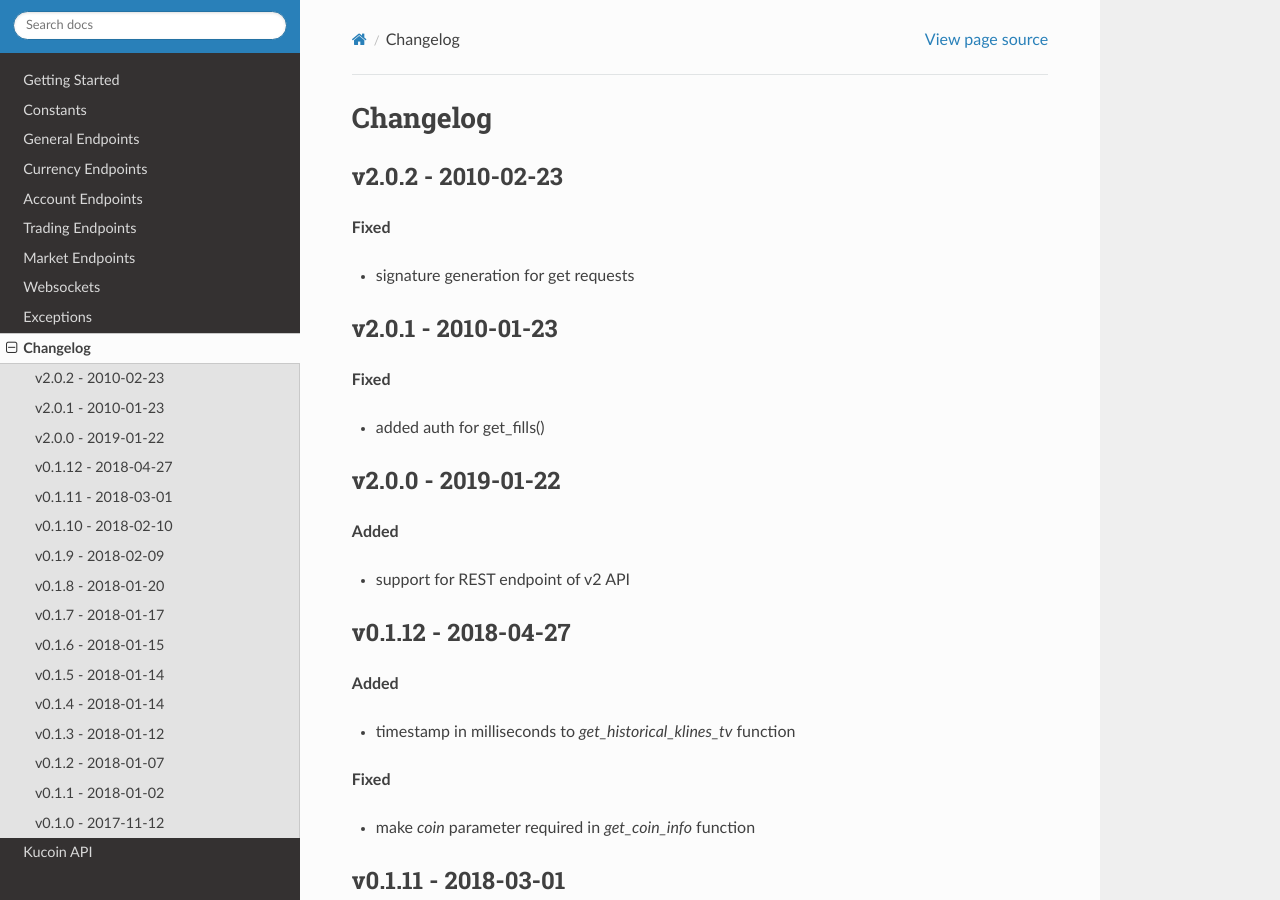
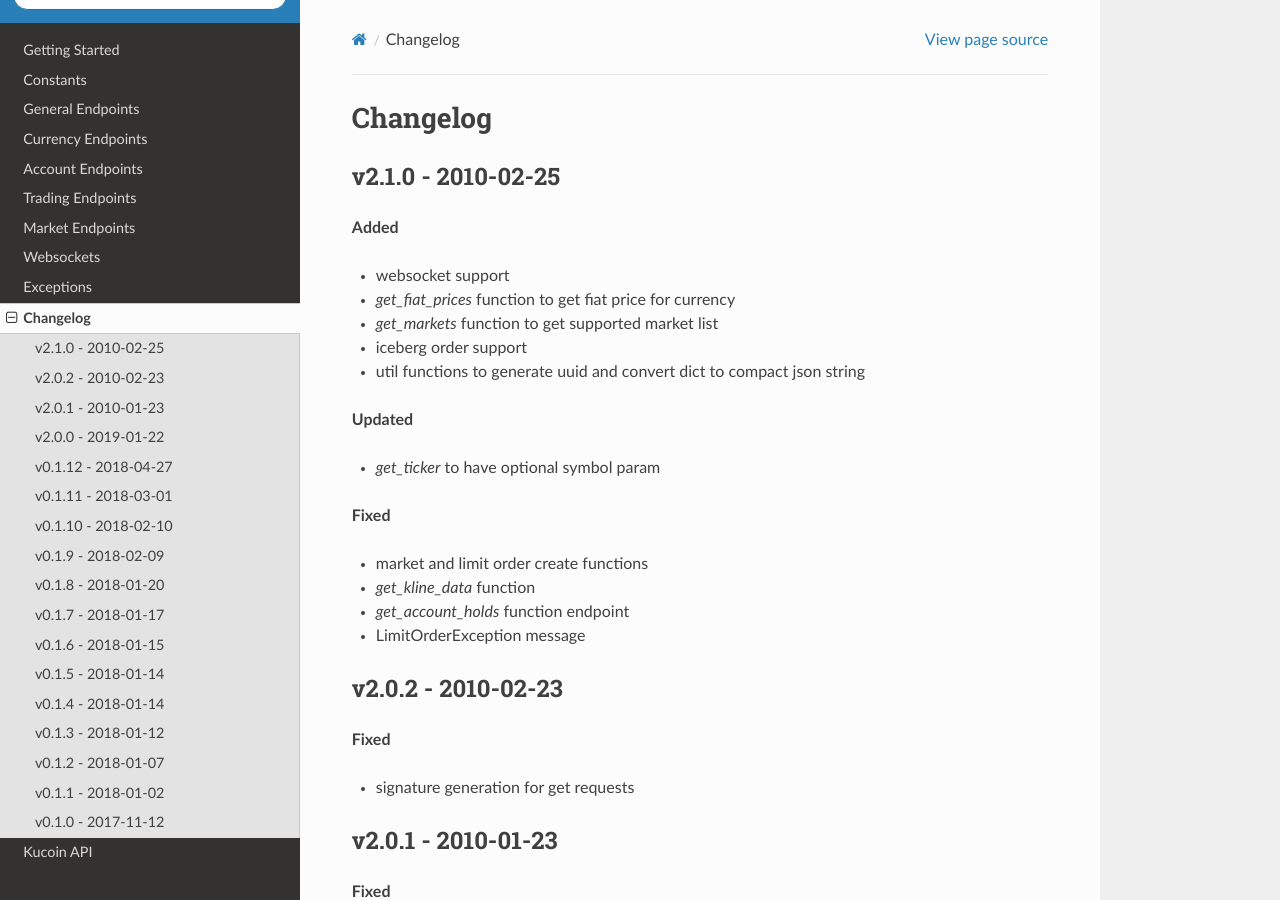
Before and after one commit to sammchardy/python-kucoin, a Sphinx documentation site: the page built from docs/changelog.rst, in a window 1280 px wide and 900 px high. Built offline with Sphinx 7.4.7 and the Read the Docs theme 2.0.0, drawn with Linux system fonts in a browser that asks for light colours; formulas are drawn with MathJax 3.

Commit message:
Update to v2.1.0

```diff
--- a/docs/changelog.rst
+++ b/docs/changelog.rst
@@ -1,5 +1,28 @@
 Changelog
 =========
+
+v2.1.0 - 2010-02-25
+^^^^^^^^^^^^^^^^^^^^
+
+**Added**
+
+- websocket support
+- `get_fiat_prices` function to get fiat price for currency
+- `get_markets` function to get supported market list
+- iceberg order support
+- util functions to generate uuid and convert dict to compact json string
+
+**Updated**
+
+- `get_ticker` to have optional symbol param
+
+**Fixed**
+
+- market and limit order create functions
+- `get_kline_data` function
+- `get_account_holds` function endpoint
+- LimitOrderException message
+
 
 v2.0.2 - 2010-02-23
 ^^^^^^^^^^^^^^^^^^^^
--- a/kucoin/__init__.py
+++ b/kucoin/__init__.py
@@ -1,7 +1,7 @@
-"""An unofficial Python wrapper for the Kucoin exchange API
+"""An unofficial Python wrapper for the Kucoin exchange API with Websocket support
 
 .. moduleauthor:: Sam McHardy
 
 """
 
-__version__ = '2.0.2-ws'
+__version__ = '2.1.0'
--- a/setup.py
+++ b/setup.py
@@ -16,7 +16,7 @@
         if '__init__.py' not in files:
             # not a package
             continue
-        if sys.version_info < (3, 3) and 'asyncio' in package and 'sdist' not in sys.argv:
+        if sys.version_info < (3, 4) and 'asyncio' in package and 'sdist' not in sys.argv:
             # Don't install asyncio packages on old Python
             # avoids issues with tools like compileall, pytest, etc.
             # that get confused by presence of Python 3-only sources,
@@ -43,8 +43,8 @@
 def install_requires():
 
     requires = ['requests']
-    if sys.version_info > (3, 3):
-        requires.extend(['websockets>=4.0.0'])
+    if sys.version_info > (3, 4):
+        requires.extend(['websockets'])
     return requires
 
 
```
Also changed, not shown: README.rst (+9 -4 lines).
